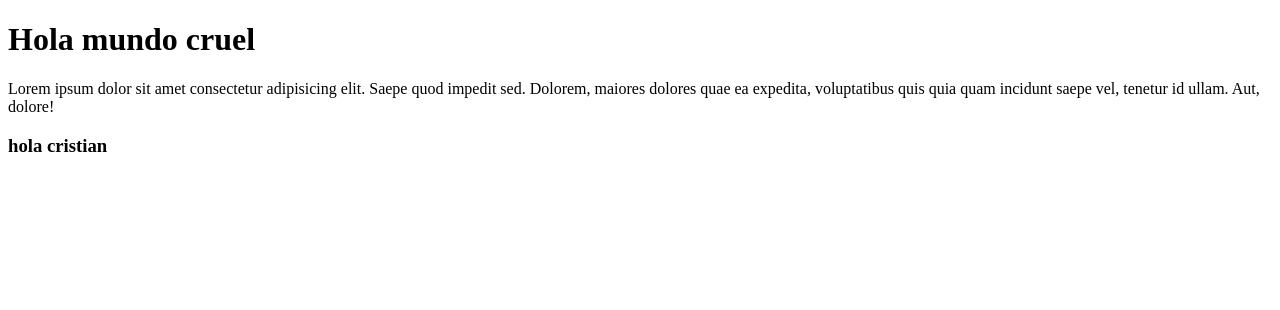
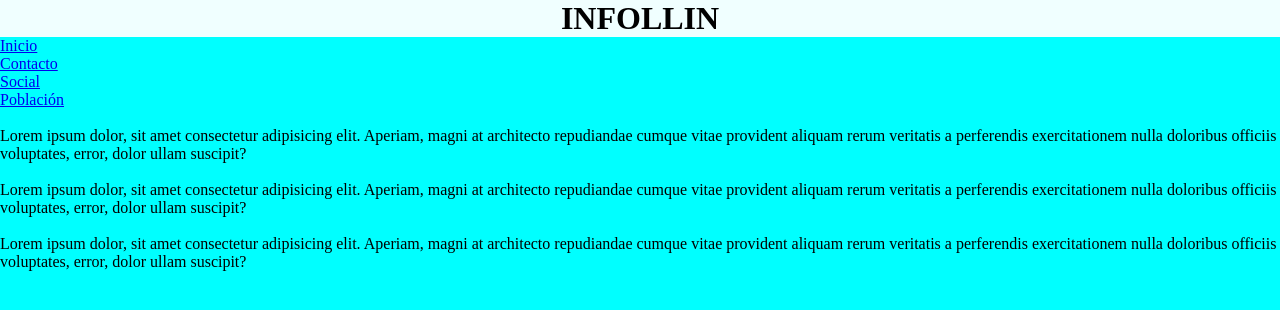
Before and after one commit to Cristian1998dev1/Patrones_AdD, a Django app: page / in a window 1280 px wide. Shown: the top 310 px of the page. Run offline with Django 3.2, Linux system fonts and the light colour scheme.

Commit message:
Diseño de la pagina inicial

```diff
--- a/proyecto_analisis_datos/App_analisis_datos/templates/App_analisis_datos/index.html
+++ b/proyecto_analisis_datos/App_analisis_datos/templates/App_analisis_datos/index.html
@@ -5,10 +5,44 @@
     <meta name="viewport" content="width=device-width, initial-scale=1.0">
     <meta http-equiv="X-UA-Compatible" content="ie=edge">
     <title>Document</title>
+    <style>
+            *{
+                background: aqua;
+                padding: 0px 0px;
+                margin: 0px;
+            }
+            header h1 {
+                background: azure;
+                text-align: center;
+            }
+
+
+        </style>
 </head>
 <body>
-    <h1>Hola mundo cruel</h1>
-    <p>Lorem ipsum dolor sit amet consectetur adipisicing elit. Saepe quod impedit sed. Dolorem, maiores dolores quae ea expedita, voluptatibus quis quia quam incidunt saepe vel, tenetur id ullam. Aut, dolore!</p>
-    <h3>hola cristian</h3>
+    <header>
+        <h1 >INFOLLIN</h1>
+        <nav>
+            <ul>
+                <li><a href="#">Inicio</a></li>
+                <li><a href="#">Contacto</a></li>
+                <li><a href="#">Social</a></li>
+                <li><a href="#">Población</a></li>
+            </ul>
+            <div>
+                <img src="" alt="">
+                <p>Lorem ipsum dolor, sit amet consectetur adipisicing elit. Aperiam, magni at architecto repudiandae cumque vitae provident aliquam rerum veritatis a perferendis exercitationem nulla doloribus officiis voluptates, error, dolor ullam suscipit?</p>
+            </div>
+            <div>
+                <img src="" alt="">
+                <p>Lorem ipsum dolor, sit amet consectetur adipisicing elit. Aperiam, magni at architecto repudiandae cumque vitae provident aliquam rerum veritatis a perferendis exercitationem nulla doloribus officiis voluptates, error, dolor ullam suscipit?</p>
+            </div>
+            <div>
+                <img src="" alt="">
+                <p>Lorem ipsum dolor, sit amet consectetur adipisicing elit. Aperiam, magni at architecto repudiandae cumque vitae provident aliquam rerum veritatis a perferendis exercitationem nulla doloribus officiis voluptates, error, dolor ullam suscipit?</p>
+            </div>
+
+        </nav>
+    </header>
 </body>
 </html>
```
Also changed, not shown: 1 other file.
